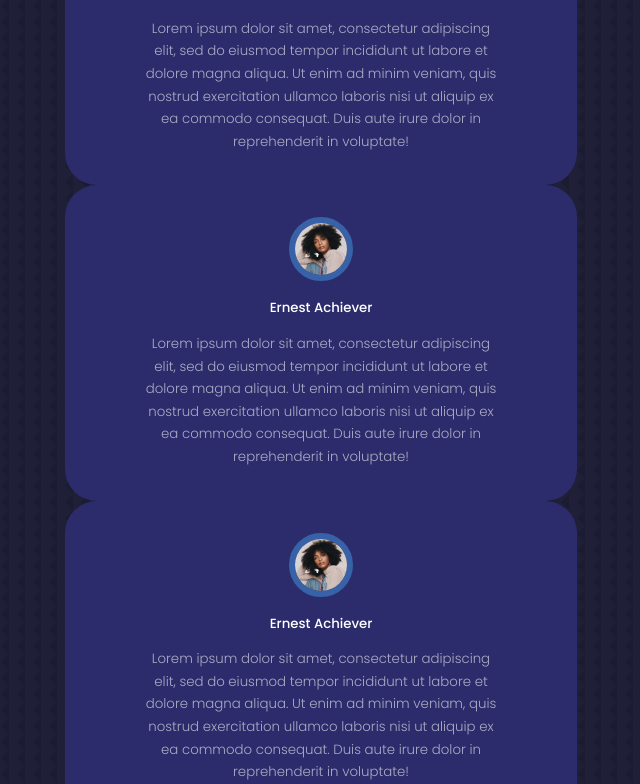
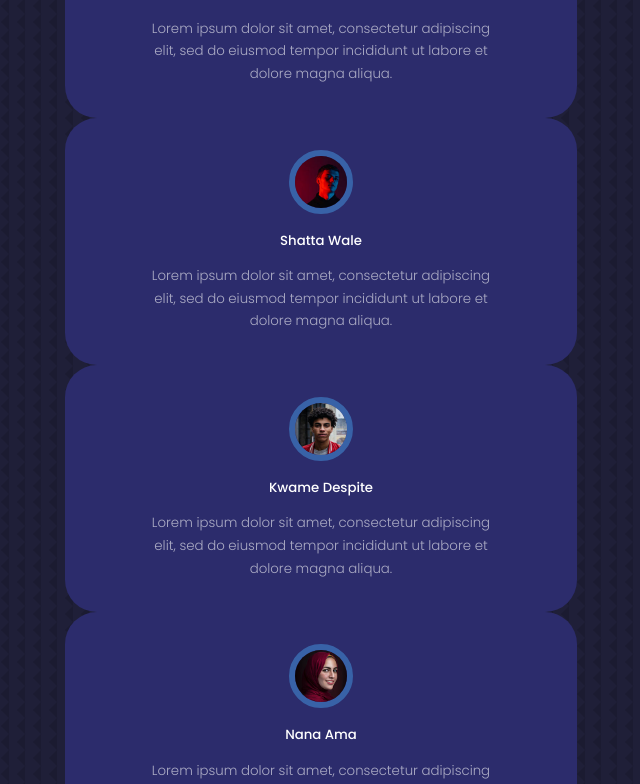
Before and after one commit to jasonkartz7/Wedding-App, a React (Create React App) app: page / in a window 1280 px wide. Shown: the part 4386-5170 px from the top of the page, without its empty margins (319-959 px from the left). Built offline with nearby package versions, Linux system fonts and the light colour scheme.

Commit message:
testimonial method

```diff
--- a/src/components/testimonials/Testimonials.jsx
+++ b/src/components/testimonials/Testimonials.jsx
@@ -4,6 +4,29 @@ import AVTR1 from '../../assets/avatar1.jpg'
 import AVTR2 from '../../assets/avatar2.jpg'
 import AVTR3 from '../../assets/avatar3.jpg'
 import AVTR4 from '../../assets/avatar4.jpg'
+
+const data = [
+  {
+    avatar: AVTR1,
+    name: 'Tina Snow',
+    review: 'Lorem ipsum dolor sit amet, consectetur adipiscing elit, sed do eiusmod tempor incididunt ut labore et dolore magna aliqua.'
+  },
+  {
+    avatar: AVTR2,
+    name: 'Shatta Wale',
+    review: 'Lorem ipsum dolor sit amet, consectetur adipiscing elit, sed do eiusmod tempor incididunt ut labore et dolore magna aliqua.'
+  },
+  {
+    avatar: AVTR3,
+    name: 'Kwame Despite',
+    review: 'Lorem ipsum dolor sit amet, consectetur adipiscing elit, sed do eiusmod tempor incididunt ut labore et dolore magna aliqua.'
+  },
+  {
+    avatar: AVTR4,
+    name: 'Nana Ama',
+    review: 'Lorem ipsum dolor sit amet, consectetur adipiscing elit, sed do eiusmod tempor incididunt ut labore et dolore magna aliqua.'
+  }
+]
 
 
 const Testimonials = () => {
@@ -13,42 +36,21 @@ const Testimonials = () => {
       <h2>Testimonials</h2>
 
       <div className="container testimonials_container">
-        <article className="testimonial">
-          <div className="client_avatar">
-            <img src={AVTR1} alt="Avatar One" />
-          </div>
-            <h5 className="client_name">Ernest Achiever</h5>
-            <small className="client_review">
-              Lorem ipsum dolor sit amet, consectetur adipiscing elit, sed do eiusmod tempor
-              incididunt ut labore et dolore magna aliqua. Ut enim ad minim veniam, quis
-              nostrud exercitation ullamco laboris nisi ut aliquip ex ea commodo consequat.
-              Duis aute irure dolor in reprehenderit in voluptate!
-            </small>
-        </article>
-        <article className="testimonial">
-          <div className="client_avatar">
-            <img src={AVTR1} alt="Avatar One" />
-          </div>
-            <h5 className="client_name">Ernest Achiever</h5>
-            <small className="client_review">
-              Lorem ipsum dolor sit amet, consectetur adipiscing elit, sed do eiusmod tempor
-              incididunt ut labore et dolore magna aliqua. Ut enim ad minim veniam, quis
-              nostrud exercitation ullamco laboris nisi ut aliquip ex ea commodo consequat.
-              Duis aute irure dolor in reprehenderit in voluptate!
-            </small>
-        </article>
-        <article className="testimonial">
-          <div className="client_avatar">
-            <img src={AVTR1} alt="Avatar One" />
-          </div>
-            <h5 className="client_name">Ernest Achiever</h5>
-            <small className="client_review">
-              Lorem ipsum dolor sit amet, consectetur adipiscing elit, sed do eiusmod tempor
-              incididunt ut labore et dolore magna aliqua. Ut enim ad minim veniam, quis
-              nostrud exercitation ullamco laboris nisi ut aliquip ex ea commodo consequat.
-              Duis aute irure dolor in reprehenderit in voluptate!
-            </small>
-        </article>
+        {
+          data.map(({ avatar, name, review }, index) => {
+            return (
+              <article key={index} className="testimonial">
+              <div className="client_avatar">
+                <img src={avatar} />
+              </div>
+                <h5 className="client_name">{name}</h5>
+                <small className="client_review">
+                  {review}
+                </small>
+            </article>
+            )
+          })
+        }
       </div>
     </section>
   )
```
